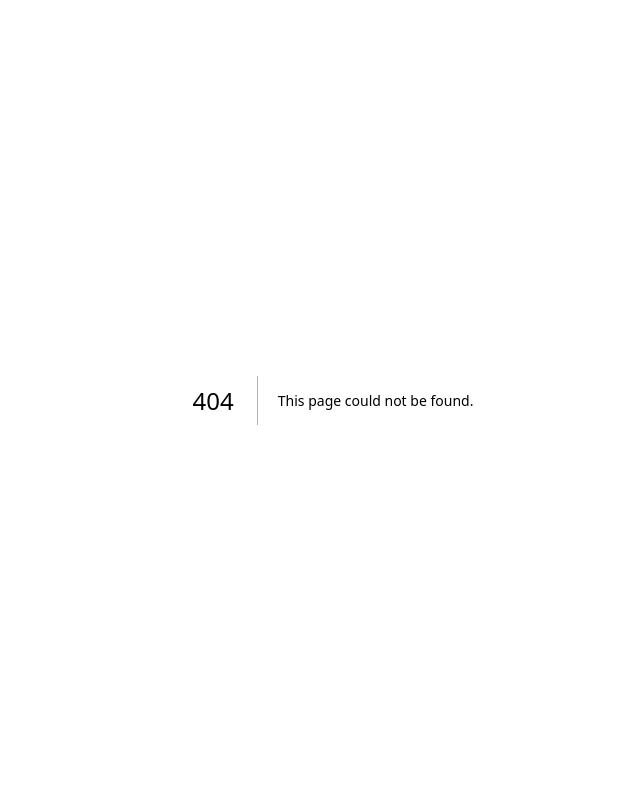
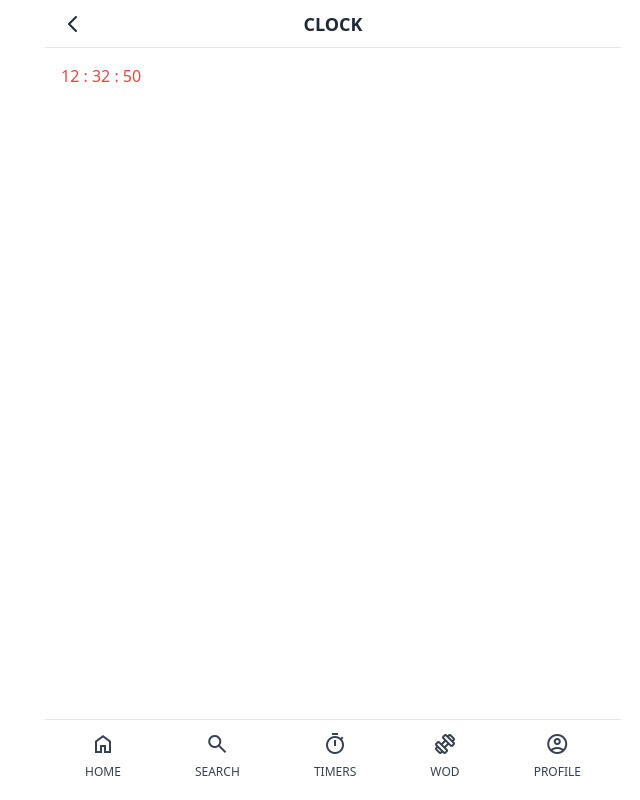
Before and after one commit to gksehfapd/crosspheed, a Next.js app: page /timers/clock in a window 1280 px wide. Before the commit this address had no page. Shown: the whole page, without its empty margins (307-947 px from the left). Built offline with nearby package versions, Linux system fonts and the light colour scheme; what tailwindcss-animated would draw is missing.

Commit message:
feat: layout CanGoBack / clock

```diff
--- a/components/layout.tsx
+++ b/components/layout.tsx
@@ -19,14 +19,26 @@ export default function Layout({ title, canGoBack, hasTabBar, children, search }
 	return (
 		<div>
 			<div className="bg-white w-full h-12 max-w-xl justify-center text-lg px-10 font-bold fixed text-gray-800 border-b top-0 flex items-center">
+				{canGoBack ? (
+					<button onClick={onClick} className="absolute left-4">
+						<svg
+							className="w-6 h-6"
+							fill="none"
+							stroke="currentColor"
+							viewBox="0 0 24 24"
+							xmlns="http://www.w3.org/2000/svg"
+						>
+							<path
+								strokeLinecap="round"
+								strokeLinejoin="round"
+								strokeWidth="2"
+								d="M15 19l-7-7 7-7"
+							></path>
+						</svg>
+					</button>
+				) : null}
 				{title ? (
-					<span
-						className={
-							(cls(canGoBack ? 'mx-auto' : '', ''), cls(search ? 'w-full' : ''))
-						}
-					>
-						{title === 'Search' ? <SearchBar /> : title}
-					</span>
+					<span className={cls(canGoBack ? 'mx-auto' : '', '')}>{title}</span>
 				) : null}
 			</div>
 			<div className="pt-12 pb-24">
--- a/components/timer.tsx
+++ b/components/timer.tsx
@@ -10,7 +10,7 @@ interface TimerProps {
 export default function Timer({ title, imageName }: TimerProps) {
 	return (
 		<Link
-			href={`/timers/${title === 'FOR TIME' ? 'FORTIME' : title}`}
+			href={`/timers/${title === 'FOR TIME' ? 'fortime' : title.toLowerCase()}`}
 			className="relative bg-blue-200 w-full flex justify-center items-center h-40 cursor-pointer mb-5 font-semibold text-2xl"
 		>
 			<h1 className="z-10 text-white">{title}</h1>
--- /dev/null
+++ b/pages/timers/clock.tsx
@@ -0,0 +1,30 @@
+import Layout from '@/components/layout'
+import { useState, useEffect } from 'react'
+
+export default function Clock() {
+	const [time, setTime] = useState('00:00:00')
+
+	const currentTime = () => {
+		const date = new Date()
+		const hour = String(date.getHours()).padStart(2, '0')
+		const minute = String(date.getMinutes()).padStart(2, '0')
+		const second = String(date.getSeconds()).padStart(2, '0')
+		setTime(`${hour} : ${minute} : ${second}`)
+	}
+
+	const now = () => {
+		setInterval(currentTime, 1000)
+	}
+
+	now()
+
+	useEffect(() => {
+		currentTime()
+	}, [])
+
+	return (
+		<Layout title="CLOCK" canGoBack>
+			<span className="text-red-500">{time}</span>
+		</Layout>
+	)
+}
```
